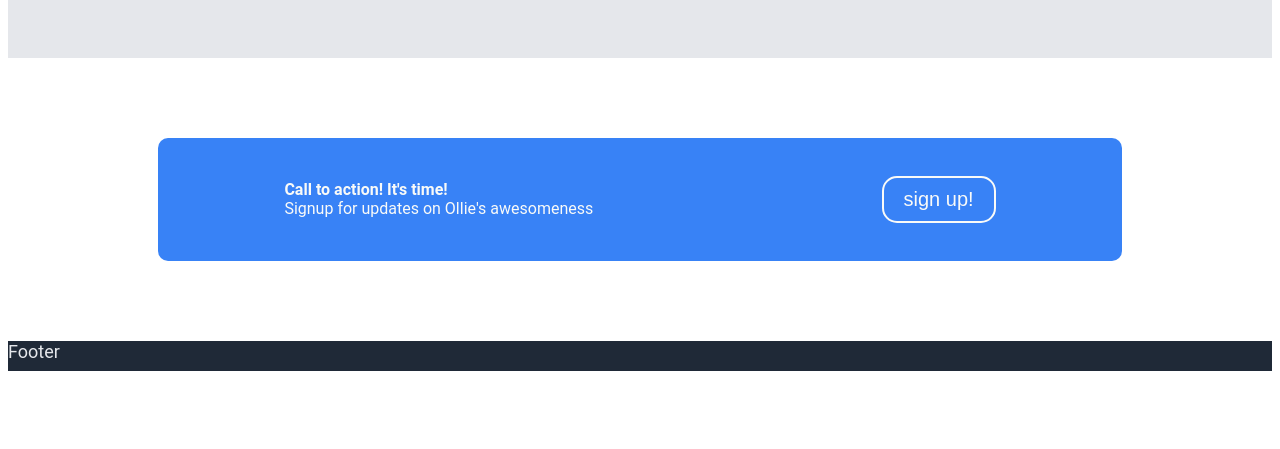
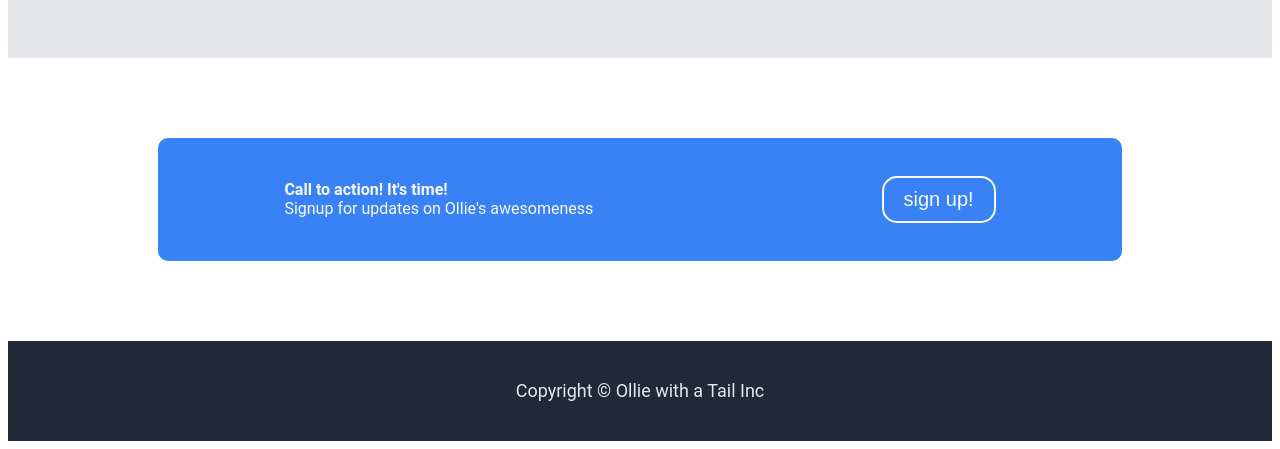
Before and after one commit to ct-chou/ollie-page, a plain HTML site: page index.html in a window 1280 px wide. Shown: the part 564-1013 px from the top of the page. Before the commit the page ends 943 px from the top, so only its background shows below. Drawn offline with Linux system fonts and the light colour scheme.

Commit message:
Feat add footer

```diff
--- a/index.html
+++ b/index.html
@@ -50,6 +50,6 @@
             <button type="button">sign up!</button>
         </div>
     </div>
-    <div class="footer">Footer</div>
+    <div class="footer">Copyright © Ollie with a Tail Inc</div>
 </body>
 </html>
--- a/styles.css
+++ b/styles.css
@@ -50,9 +50,13 @@ body {
 
 
 .footer {
-    height: 30px;
+    height: 100px;
     flex: 0 0 auto;
     background-color: #1F2937;
+    text-align: center;
+    display: flex;
+    justify-content: center;
+    align-items: center;
 }
 
 .content-container {
@@ -145,3 +149,7 @@ body {
     border-style: solid;
     /* border:#f9faf8;     */
 }
+
+.footer{
+
+}
```
